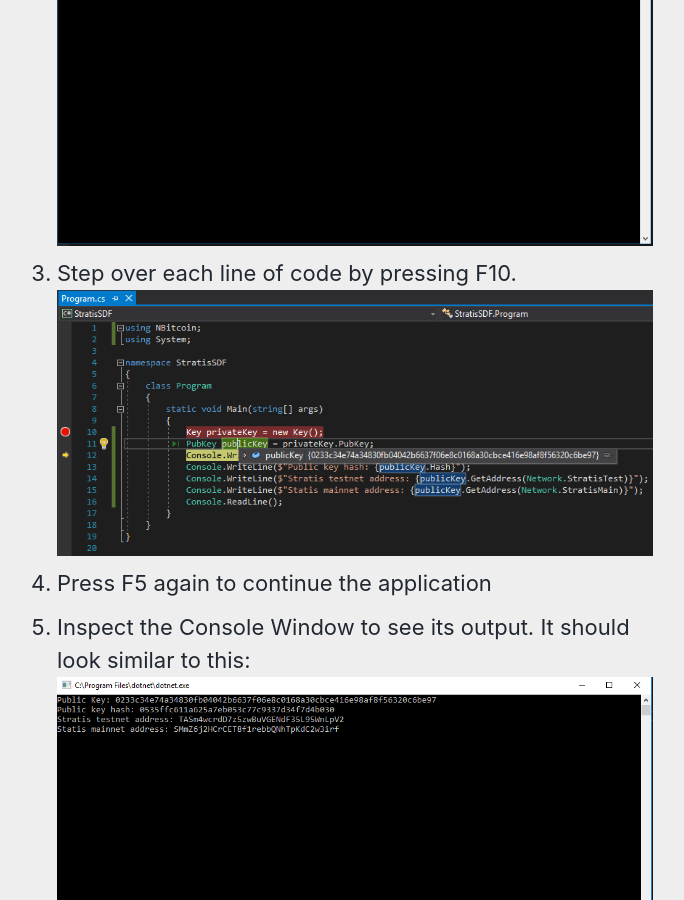
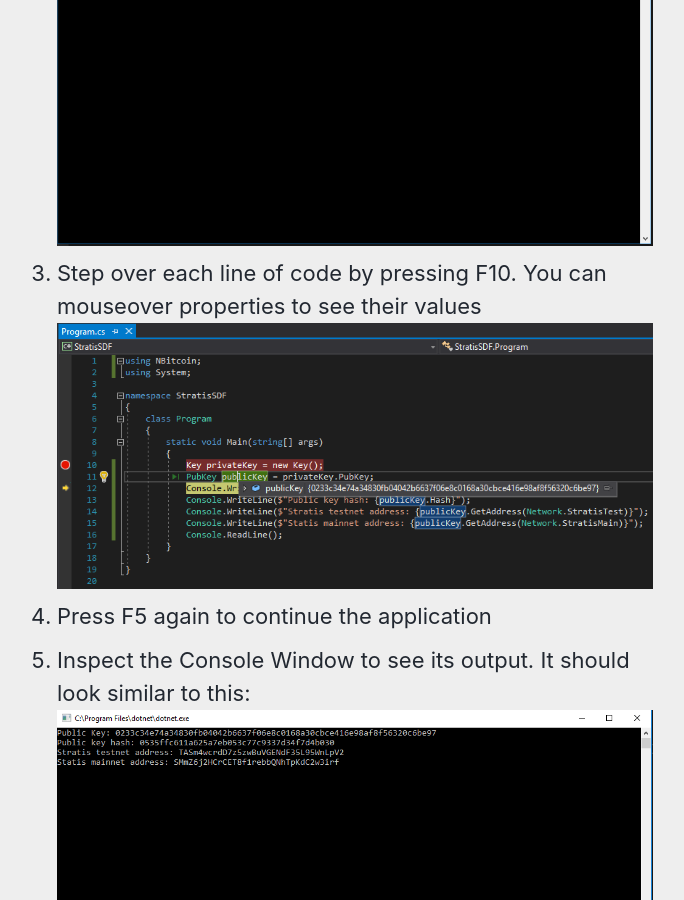
Before and after one commit to StratisDevelopmentFoundation/StratisDevelopmentFoundation.github.io, a Jekyll site: the page built from _posts/2018-04-01-VS-setup-windows.md, in a window 1280 px wide and 900 px high, scrolled down 5013 px. Shown: the whole window, without its empty margins (305-989 px from the left). Built offline with Jekyll 4.4.1, drawn with Linux system fonts in a browser that asks for light colours; nearby versions of some CDN libraries.

Commit message:
- More detailed steps

```diff
--- a/_posts/2018-04-01-VS-setup-windows.md
+++ b/_posts/2018-04-01-VS-setup-windows.md
@@ -46,7 +46,7 @@ Add a breakpoint as shown in the screenshot
 1. Run your project by pressing F5.
 2. A new Console Window will open and the project will 'stop' at the breakpoint you have set in the previous step.
 ![alt text](/assets/images/run_project.png "Run project")
-3. Step over each line of code by pressing F10.
+3. Step over each line of code by pressing F10. You can mouseover properties to see their values
 ![alt text](/assets/images/step_over.png "Step over")
 4. Press F5 again to continue the application
 5. Inspect the Console Window to see its output. It should look similar to this:
```
